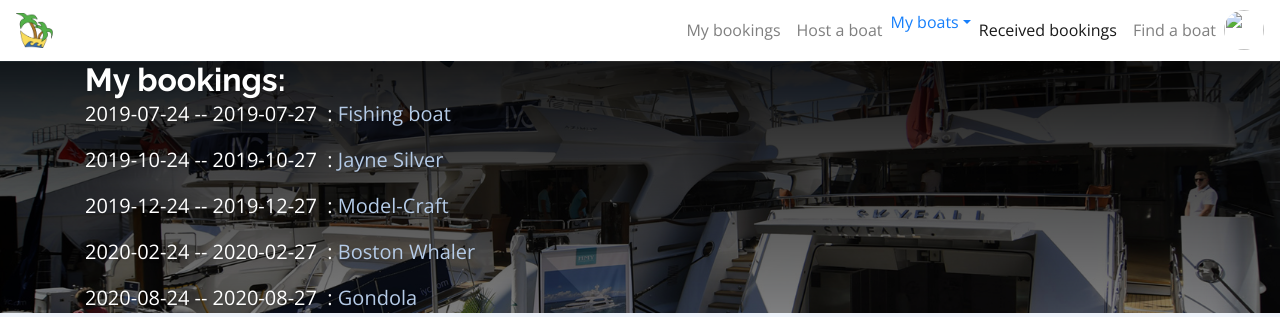
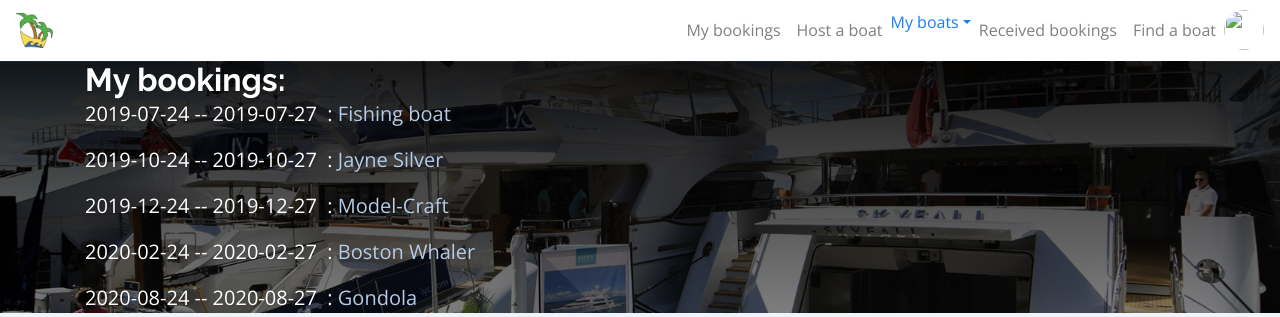
Before and after one commit to OscNil/eau-bnb, a Rails app: page / in a window 1280 px wide. Shown: the top 317 px of the page. Run offline with Rails 7, Linux system fonts and the light colour scheme; a user stored in the database is signed in; data comes from the database, SQL or seed files in the repository; style sheets or scripts are compiled from the project's sources; some libraries are stand-ins or nearby versions.

Commit message:
Recieved bookings is no longer active

```diff
--- a/app/views/shared/_navbar.html.erb
+++ b/app/views/shared/_navbar.html.erb
@@ -27,7 +27,7 @@
             <% end %>
           </div>
         </li>
-        <li class="nav-item active">
+        <li class="nav-item">
           <%= link_to "Received bookings", my_received_bookings_path, class: "nav-link" %>
         </li>
         <li class="nav-item">
```
